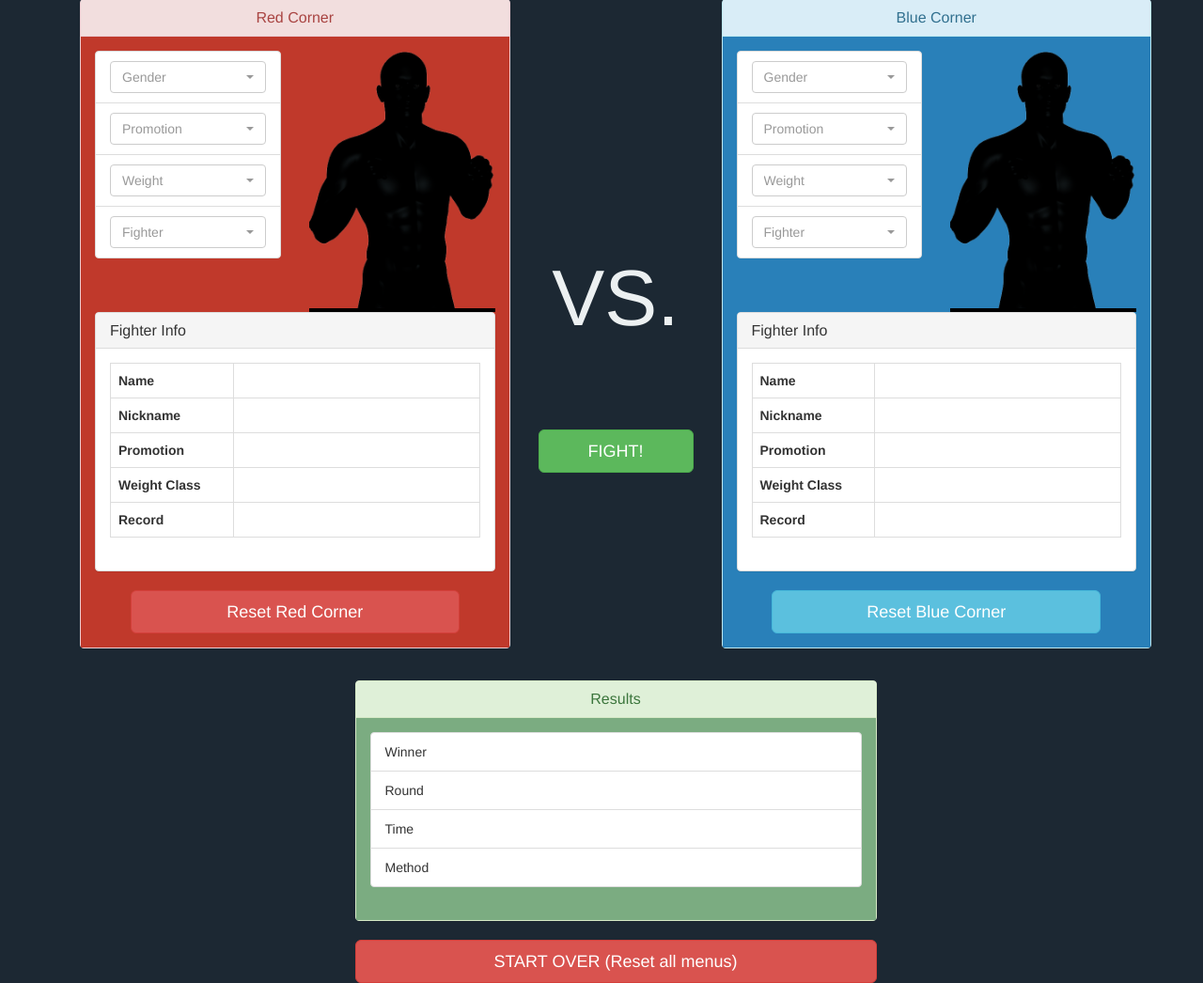
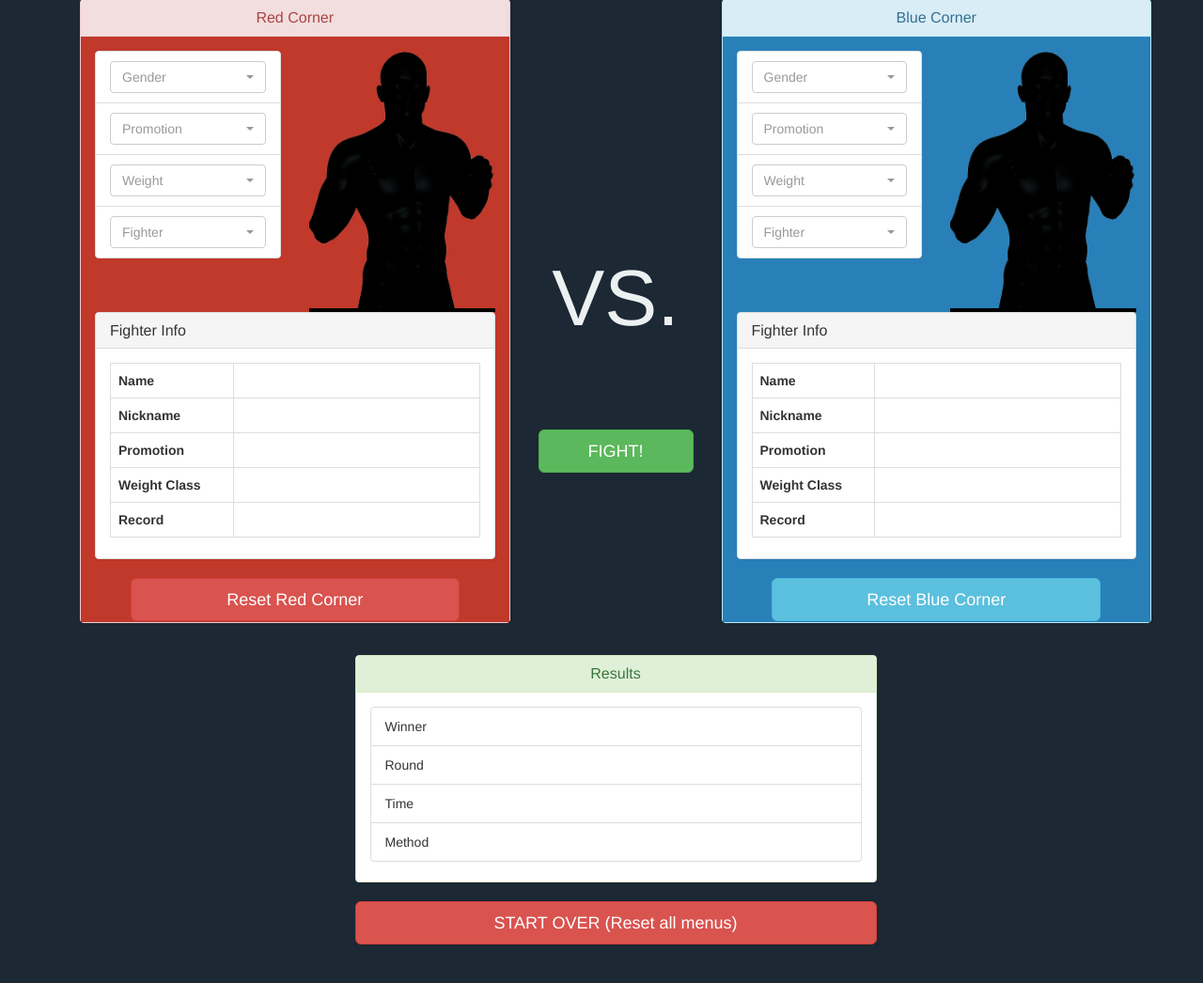
Before and after one commit to tydonk/fight_simulator, a Flask app: page /fight in a window 1280 px wide. Shown: the part 72-1118 px from the top of the page at 94% size. After the commit the page ends 1077 px from the top, so only its background shows below. Run offline with Flask 2, Linux system fonts and the light colour scheme; data that the repository does not hold is empty; some libraries are stand-ins or nearby versions.

Commit message:
minor style changes

```diff
--- a/fight_simulator/static/css/main.css
+++ b/fight_simulator/static/css/main.css
@@ -49,10 +49,6 @@ body {
 	padding-top: 1em;
 }
 
-#results {
-	background-color: #7BAC81;
-}
-
 .navbar-brand {
   padding: 0px; /* firefox bug fix */
 }
@@ -77,3 +73,11 @@ body {
 	border-left: 0;
 	border-right: 0;
 }
+
+#illegal_alert {
+	font-size: 1.5em;
+}
+
+.panel-body {
+	padding-bottom: 0.1em;
+}
```
